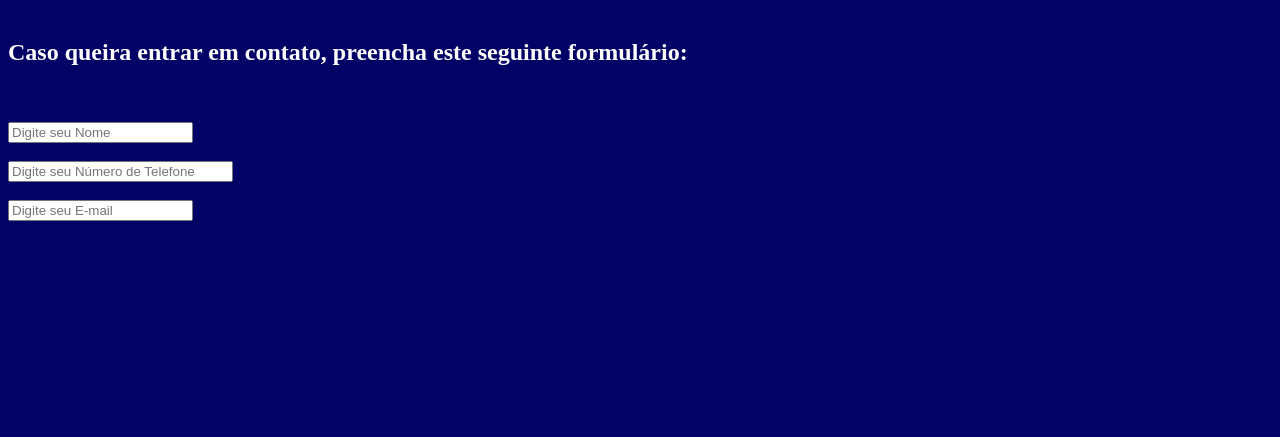
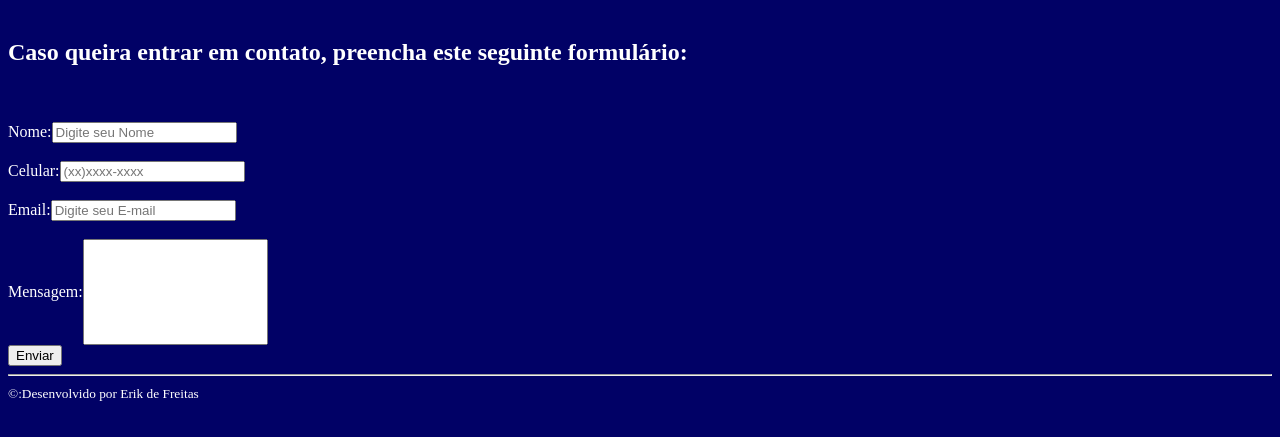
Before and after one commit to ErikDeFreitas/Primeiro-Site-HTML, a plain HTML site: page contato.html in a window 1280 px wide. Shown: the part 105-542 px from the top of the page. Drawn offline with Linux system fonts and the light colour scheme.

Commit message:
alteraçoes

```diff
--- a/contato.html
+++ b/contato.html
@@ -22,11 +22,16 @@
         <h2>Caso queira entrar em contato, preencha este seguinte formulário:</h2>
         <br><br>
         <form>
-            <input type="text" name="nome" id="" placeholder="Digite seu Nome"> <br> <br>
-            <input type="tel" name="número" id="" placeholder="Digite seu Número de Telefone" size="25"> <br><br>
-            <input type="email" name="email" id="" placeholder="Digite seu E-mail"> <br><br>
+            Nome:<input type="text" name="nome" id="" placeholder="Digite seu Nome"> <br> <br>
+            Celular:<input type="tel" name="número" id="" placeholder="(xx)xxxx-xxxx"> <br><br>
+            Email:<input type="email" name="email" id="" placeholder="Digite seu E-mail"> <br><br>
+            Mensagem:<input type="text" name="duvida" id="caixa"><br>
+            <input type="button" value="Enviar">
         </form>
     </section>
-
+    <footer>
+        <hr>
+        <small>&copy:Desenvolvido por Erik de Freitas</small>
+    </footer>
 </body>
 </html>
--- a/style.css
+++ b/style.css
@@ -8,3 +8,6 @@
 .a{
     color: white;
 }
+#caixa{
+    height: 100px;
+}
```
